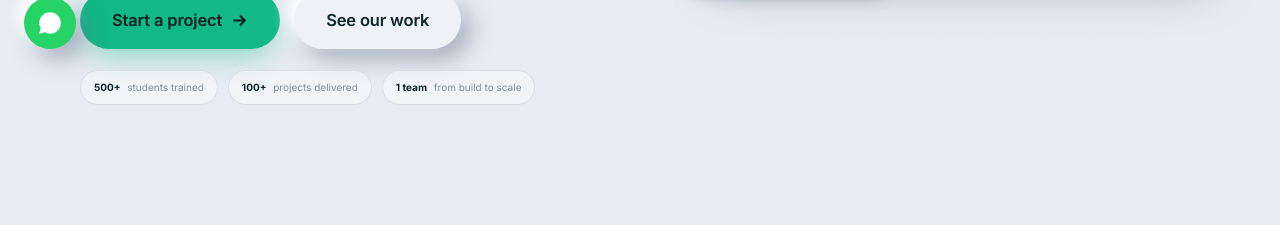
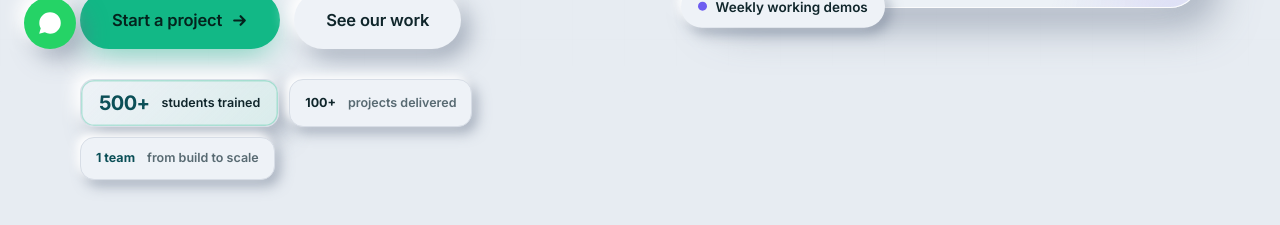
Before and after one commit to etsywisecart-ctrl/scaleup-marketing-website, a Next.js app in the folder web/: page / in a window 1280 px wide. Shown: the part 727-952 px from the top of the page. Built offline with nearby package versions, Linux system fonts and the light colour scheme; no server answers.

Commit message:
Refine hero heading and highlight student proof bar

```diff
--- a/web/src/app/globals.css
+++ b/web/src/app/globals.css
@@ -198,7 +198,7 @@ a{ color:inherit; text-decoration:none; }
 .hero-inner{ display:grid; grid-template-columns:1.05fr 0.95fr; gap:56px; align-items:center; }
 @media (max-width:940px){ .hero-inner{ grid-template-columns:1fr; gap:48px; } }
 .hero-copy{ display:flex; flex-direction:column; align-items:flex-start; gap:26px; }
-.hero-title{ font-size:clamp(46px,6.6vw,74px); font-weight:800; letter-spacing:-0.035em; line-height:1.0; margin:0; color:var(--ink); }
+.hero-title{ font-size:clamp(42px,5.7vw,64px); font-weight:800; letter-spacing:-0.035em; line-height:1.0; margin:0; color:var(--ink); }
 .hero-sub{ font-size:clamp(16.5px,1.6vw,19px); line-height:1.6; color:var(--ink-soft); max-width:520px; margin:0; }
 .hero-btns{ display:flex; gap:14px; flex-wrap:wrap; padding-top:2px; }
 .hero-trust{ font-size:13.5px; color:var(--ink-soft); display:flex; align-items:center; gap:10px; }
@@ -766,3 +766,13 @@ a{ color:inherit; text-decoration:none; }
 .process-step{position:relative;padding-right:18px}.process-num{font:800 8px var(--mono);letter-spacing:.15em;color:var(--ink-faint)}.process-node{position:relative;width:39px;height:39px;margin:10px 0 21px;border-radius:50%;background:var(--surface);box-shadow:var(--raise-sm);display:grid;place-items:center;z-index:1}.process-node span{width:10px;height:10px;border-radius:50%;background:var(--accent);box-shadow:0 0 0 7px rgba(18,184,134,.09)}.process-step:nth-child(2) .process-node span{background:#6d5cf0}.process-step:nth-child(3) .process-node span{background:#0ea5e9}.process-step:nth-child(4) .process-node span{background:#f29a55}.process-step:nth-child(5) .process-node span{background:#d85e9d}.process-step h3{font-size:17px;margin:0 0 7px;letter-spacing:-.02em}.process-step p{font-size:11.5px;line-height:1.55;color:var(--ink-soft);margin:0;max-width:160px}.process-arrow{position:absolute;right:8px;top:78px;color:var(--ink-faint);font-size:17px}
 @media(max-width:1000px){.process-track{grid-template-columns:repeat(3,1fr);row-gap:45px}.process-track:before{display:none}.process-arrow{display:none}}
 @media(max-width:720px){.hero{padding:50px 0 70px}.hero-title{font-size:50px}.hero-proof-row{display:grid;grid-template-columns:1fr 1fr}.hero-proof-row span:last-child{grid-column:1/-1}.hero-dashboard{padding:17px;border-radius:23px}.hdash-main{grid-template-columns:1fr;gap:14px;padding:24px 5px 16px}.hdash-spark{height:95px}.hdash-flow{display:none}.process-head{grid-template-columns:1fr;gap:18px}.process-track{grid-template-columns:1fr 1fr;gap:30px 22px;margin-top:45px}.process-step p{max-width:none}.process-node{margin-bottom:14px}}
+
+/* Hero proof emphasis */
+.hero-proof-row{ display:flex; flex-wrap:wrap; gap:10px; width:100%; margin-top:4px; }
+.hero-proof-row span{ display:inline-flex; align-items:center; gap:8px; padding:11px 15px; border-radius:14px; background:var(--surface); box-shadow:var(--raise-sm); color:var(--ink-soft); font-size:12.5px; font-weight:600; transition:transform .2s, box-shadow .2s; }
+.hero-proof-row span:first-child{ padding:13px 18px; color:var(--ink); box-shadow:var(--raise), inset 0 0 0 1.5px rgba(18,184,134,.28); background:linear-gradient(135deg,var(--surface),rgba(168,236,210,.22)); }
+.hero-proof-row span:first-child b{ font-size:20px; line-height:1; color:var(--accent-deep); letter-spacing:-.03em; }
+.hero-proof-row span:nth-child(2) b{ color:var(--ink); }
+.hero-proof-row span:nth-child(3) b{ color:var(--accent-deep); }
+.hero-proof-row span:hover{ transform:translateY(-2px); }
+@media (max-width:600px){ .hero-title{ font-size:clamp(40px,11vw,52px); } .hero-proof-row{ gap:8px; } .hero-proof-row span{ width:100%; justify-content:flex-start; } .hero-proof-row span:first-child b{ font-size:22px; } }
```
